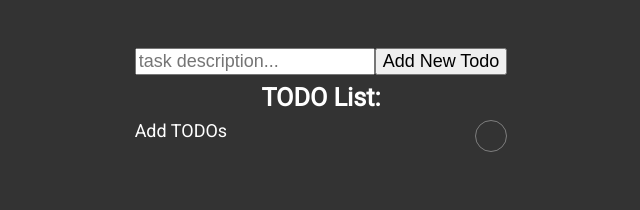
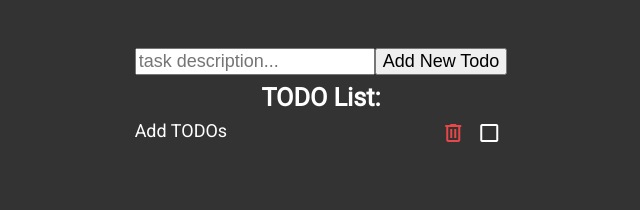
Before and after one commit to mihalyjardiepam/react-todo-app, a React (Vite) app in the folder workspace/frontend/: page / in a window 1280 px wide. Shown: the top 210 px of the page, without its empty margins (319-959 px from the left). Built offline with nearby package versions, Linux system fonts and the light colour scheme.

Commit message:
change: todo item styling

```diff
--- a/workspace/frontend/index.html
+++ b/workspace/frontend/index.html
@@ -3,6 +3,7 @@
   <head>
     <meta charset="UTF-8" />
     <link rel="icon" type="image/svg+xml" href="/check-box.svg" />
+    <link href="https://fonts.googleapis.com/css2?family=Material+Symbols+Outlined" rel="stylesheet" />
     <meta name="viewport" content="width=device-width, initial-scale=1.0" />
     <title>React TODO App</title>
   </head>
--- /dev/null
+++ b/workspace/frontend/src/components/MatIcon.tsx
@@ -0,0 +1,13 @@
+export interface MatIconProps {
+    icon: string;
+}
+
+function MatIcon({ icon }: MatIconProps) {
+    return (
+        <span className="material-symbols-outlined">
+            {icon}
+        </span>
+    );
+}
+
+export default MatIcon;
--- a/workspace/frontend/src/components/TodoItem.scss
+++ b/workspace/frontend/src/components/TodoItem.scss
@@ -2,4 +2,20 @@
     display: grid;
     grid-template-columns: 1fr auto;
     gap: 8px;
+
+    .todo-list-button {
+        background-color: transparent;
+        border: none;
+        cursor: pointer;
+    }
+
+    .delete-button {
+        color: var(--ui-warn);
+    }
+
+    .check-btn {
+        &.status-0 {
+            color: var(--fg);
+        }
+    }
 }
--- a/workspace/frontend/src/components/TodoItem.tsx
+++ b/workspace/frontend/src/components/TodoItem.tsx
@@ -1,18 +1,30 @@
 import { Todo } from "../models/Todo";
-import TodoStatusButton from "./TodoStatusButton";
 import "./TodoItem.scss";
+import MatIcon from "./MatIcon";
+import { MouseEventHandler } from "react";
 
-function TodoItem({todo}: { todo: Todo }) {
+export interface TodoItemProps {
+    todo: Todo,
+    onChangeState?: MouseEventHandler,
+    onDelete?: MouseEventHandler
+}
+
+function TodoItem({ todo, onChangeState, onDelete }: TodoItemProps) {
     return (
         <div className="todo-item">
             <div className="description">
-                { todo.task }
+                {todo.task}
                 <div className="misc-info">
 
                 </div>
             </div>
             <div className="status-button-wrapper">
-                <TodoStatusButton todo={todo} onClick={() => {}} />
+                <button className="todo-list-button delete-button" onClick={onDelete}>
+                    <MatIcon icon="delete" />
+                </button>
+                <button className={`todo-list-button check-btn status-${todo.status}`} onClick={onChangeState}>
+                    <MatIcon icon="check_box_outline_blank" />
+                </button>
             </div>
         </div>
     );
--- a/workspace/frontend/src/components/TodoStatusButton.scss
+++ /dev/null
@@ -1,32 +0,0 @@
-.status-button {
-    $size: 32px;
-
-    display: flex;
-    flex-direction: column;
-    align-items: center;
-    justify-content: center;
-    cursor: pointer;
-    height: $size;
-    width: $size;
-    border: 0.1em solid var(--ui-border);
-    border-radius: 50%;
-    background-color: transparent;
-
-    .indicator {
-        width: 85%;
-        aspect-ratio: 1;
-        border-radius: 50%;
-
-        &.status-0 {
-            background-color: transparent;
-        }
-
-        &.status-1 {
-            background-color: var(--ui-in-progress);
-        }
-
-        &.status-2 {
-            background-color: var(--ui-border);
-        }
-    }
-}
--- a/workspace/frontend/src/components/TodoStatusButton.tsx
+++ /dev/null
@@ -1,23 +0,0 @@
-import { Todo } from "../models/Todo";
-import "./TodoStatusButton.scss";
-
-interface TodoStatusButtonProps {
-    todo: Pick<Todo, "status">;
-    onClick: () => void;
-}
-// TODO
-// DONE
-// WIP
-function TodoStatusButton({ todo, onClick }: TodoStatusButtonProps) {
-    const { status } = todo;
-
-    return (
-        <button
-            onClick={onClick}
-            className={`status-button`}>
-            <div className={`indicator status-${status}`}></div>
-        </button>
-    );
-}
-
-export default TodoStatusButton;
--- a/workspace/frontend/src/index.scss
+++ b/workspace/frontend/src/index.scss
@@ -4,6 +4,7 @@
     --ui-primary: rgb(67, 223, 137);
     --ui-border: #7e7e7e;
     --ui-in-progress: rgb(216, 179, 15);
+    --ui-warn: #e74747;
     --bg: #333;
     --fg: #fff;
 }
--- a/workspace/frontend/src/pages/TodoPage.tsx
+++ b/workspace/frontend/src/pages/TodoPage.tsx
@@ -1,7 +1,7 @@
 import { useContext, useEffect, useState } from "react";
 import { TodoServiceContext } from "../context/TodoServiceContext";
 import "./TodoPage.scss";
-import { Todo } from "../models/Todo";
+import { Todo, TodoStatus } from "../models/Todo";
 import TodoItem from "../components/TodoItem";
 import AddTodo from "../components/AddTodo";
 
@@ -23,13 +23,42 @@ function TodoPage() {
         console.log(task);
     }
 
+    async function changeState(todo: Todo) {
+        if (!todoService) {
+            return;
+        }
+
+        const newStatus = (todo.status + 1) % (TodoStatus.Done + 1);
+        await todoService.updateTodo(todo.id, {
+            status: newStatus,
+            task: todo.task
+        });
+
+        setTodos(await todoService.getTodos());
+    }
+
+    async function deleteTodo(todo: Todo) {
+        if (!todoService) {
+            return;
+        }
+
+        await todoService.deleteTodo(todo.id);
+        setTodos(await todoService.getTodos());
+    }
+
     return (
         <div className="todo-page-wrapper">
             <div className="todo-page">
                 <AddTodo onAdd={addTodo} />
                 <div className="todo-list-header">TODO List:</div>
                 <div className="todo-list">
-                    {todos.map(todo => (<TodoItem todo={todo} key={todo.id} />))}
+                    {todos.map(todo => (
+                        <TodoItem
+                            todo={todo}
+                            key={todo.id}
+                            onChangeState={() => changeState(todo)}
+                            onDelete={() => deleteTodo(todo)} />
+                    ))}
                 </div>
             </div>
         </div>
```
